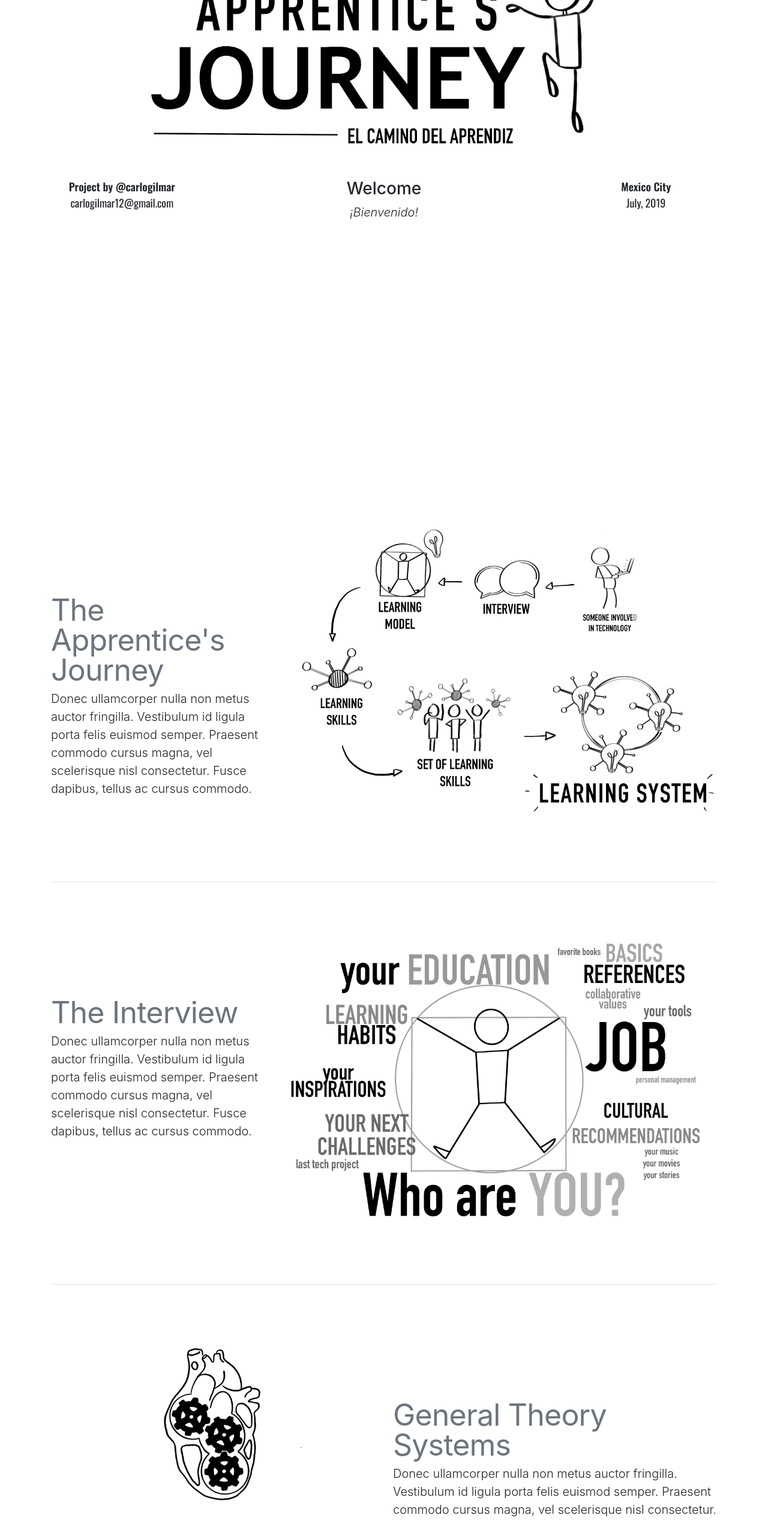
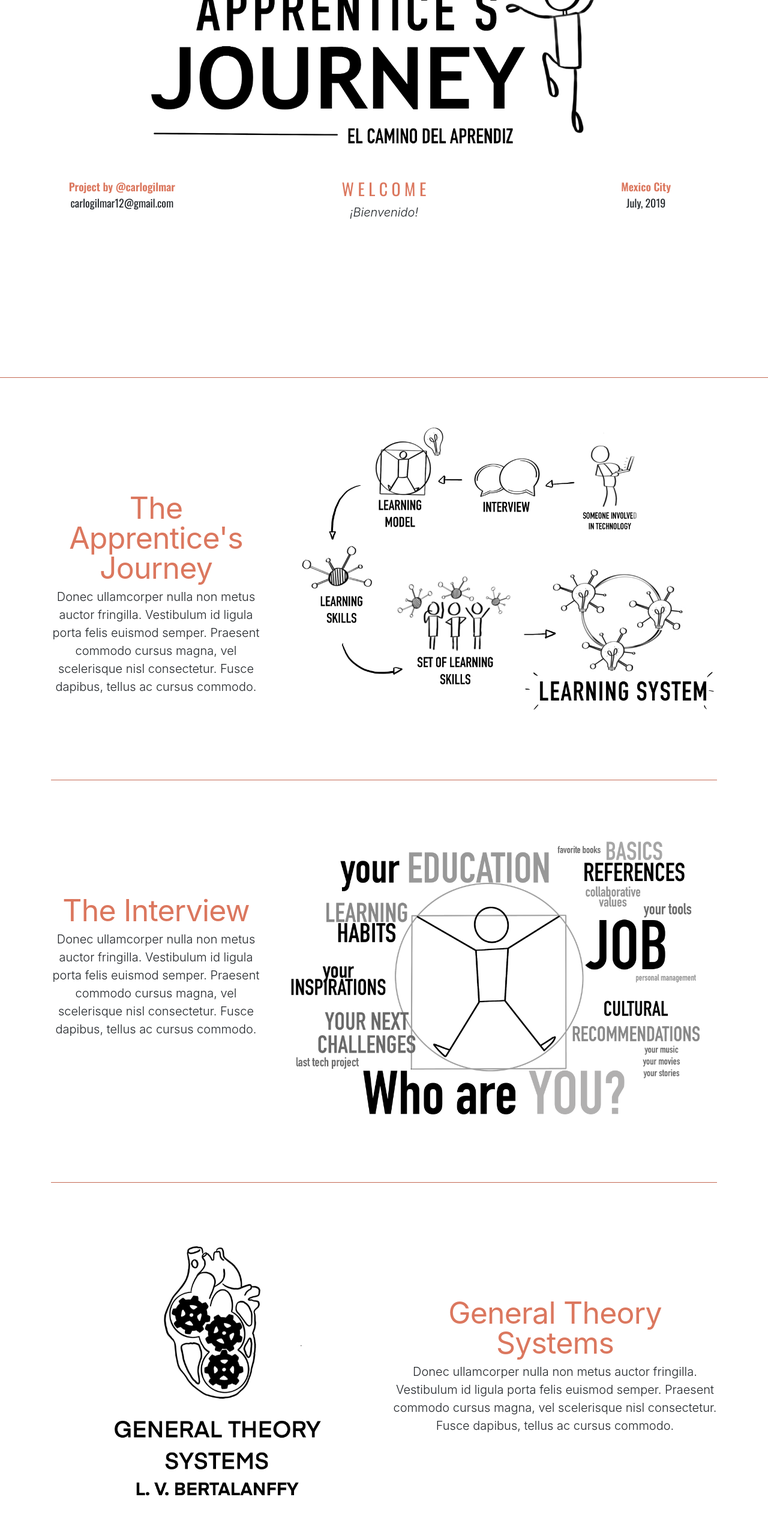
Before and after one commit to carlogilmar/theapprenticesjourney, a website: page index.html in a window 1280 px wide. Shown: the part 240-2776 px from the top of the page at 60% size. Drawn offline with nearby package versions, Linux system fonts and the light colour scheme.

Commit message:
Fixing styles

```diff
--- a/css/styles.css
+++ b/css/styles.css
@@ -1,5 +1,9 @@
 .nav_color{
   background-color: #ffffff;
+}
+
+.taj_color{
+  color: #cc3f1cb5;
 }
 
 .font_header {
@@ -7,7 +11,7 @@
 }
 
 a:hover{
-  color: #000000;
+  color: #cc3f1cb5;
 }
 
 .oswald {
@@ -39,7 +43,7 @@
 }
 
 .carousel-item {
-  height: 100vh;
+  /*height: 100vh;*/
   min-height: 350px;
   background: no-repeat center center scroll;
   -webkit-background-size: cover;
@@ -105,6 +109,7 @@
 
 .featurette-divider {
   margin: 5rem 0; /* Space out the Bootstrap <hr> more */
+  background-color: #cc3f1cb5;
 }
 
 /* Thin out the marketing headings */
--- a/index.html
+++ b/index.html
@@ -61,14 +61,14 @@
               </div>
               <div class="d-block d-sm-none">
                 <div class="text-center d-block d-sm-none">
-                    <br><br>
+                    <br>
                     <p class="oswald oswald-font">
-                      <b>Project by @carlogilmar</b>
+                      <b class="taj_color">Project by @carlogilmar</b>
                       <br>carlogilmar12@gmail.com
                     </p>
-                    <br><br>
+                    <br>
                     <p class="oswald oswald-font">
-                      <b>Mexico City</b>
+                      <b class="taj_color">Mexico City</b>
                       <br>July, 2019
                     </p>
                 </div>
@@ -80,21 +80,21 @@
                   </div>
                   <div class="col-md-2">
                     <p class="oswald oswald-font">
-                      <b>Project by @carlogilmar</b>
+                      <b class="taj_color">Project by @carlogilmar</b>
                       <br>carlogilmar12@gmail.com
                     </p>
                   </div>
                   <div class="col-md-2">
                   </div>
                   <div class="col-md-2">
-                    <h3 class=""> Welcome </h3>
+                    <h3 class="oswald taj_color"> W E L C O M E </h3>
                     <p class="lead"><i>¡Bienvenido!</i></p>
                   </div>
                   <div class="col-md-2">
                   </div>
                   <div class="col-md-2">
                     <p class="oswald oswald-font">
-                      <b>Mexico City</b>
+                      <b class="taj_color">Mexico City</b>
                       <br>July, 2019
                     </p>
                   </div>
@@ -106,14 +106,16 @@
       </div>
   </header>
 
+  <hr class="featurette-divider">
+
   <main role="main">
 
     <div class="container marketing">
 
       <!-- START THE FEATURETTES -->
       <div class="row featurette">
-        <div class="col-md-4">
-          <h2 class="featurette-heading"><span class="text-muted"> The Apprentice's Journey </span></h2>
+        <div class="col-md-4 text-center">
+          <h2 class="featurette-heading"><span class="taj_color"> The Apprentice's Journey </span></h2>
           <p class="lead">Donec ullamcorper nulla non metus auctor fringilla. Vestibulum id ligula porta felis euismod
             semper. Praesent commodo cursus magna, vel scelerisque nisl consectetur. Fusce dapibus, tellus ac cursus
             commodo.</p>
@@ -126,8 +128,8 @@
       <hr class="featurette-divider">
 
       <div class="row featurette">
-        <div class="col-md-4">
-          <h2 class="featurette-heading"><span class="text-muted"> The Interview </span></h2>
+        <div class="col-md-4 text-center">
+          <h2 class="featurette-heading"><span class="taj_color"> The Interview </span></h2>
           <p class="lead">Donec ullamcorper nulla non metus auctor fringilla. Vestibulum id ligula porta felis euismod
             semper. Praesent commodo cursus magna, vel scelerisque nisl consectetur. Fusce dapibus, tellus ac cursus
             commodo.</p>
@@ -140,8 +142,8 @@
       <hr class="featurette-divider">
 
       <div class="row featurette">
-        <div class="col-md-6 order-md-2">
-          <h2 class="featurette-heading"><span class="text-muted">General Theory Systems</span></h2>
+        <div class="col-md-6 order-md-2 text-center">
+          <h2 class="featurette-heading"><span class="taj_color">General Theory Systems</span></h2>
           <p class="lead">Donec ullamcorper nulla non metus auctor fringilla. Vestibulum id ligula porta felis euismod
             semper. Praesent commodo cursus magna, vel scelerisque nisl consectetur. Fusce dapibus, tellus ac cursus
             commodo.</p>
@@ -154,8 +156,8 @@
       <hr class="featurette-divider">
 
       <div class="row featurette">
-        <div class="col-md-6">
-          <h2 class="featurette-heading"><span class="text-muted"> The Hero with a Thousand Faces </span></h2>
+        <div class="col-md-6 text-center">
+          <h2 class="featurette-heading"><span class="taj_color"> The Hero with a Thousand Faces </span></h2>
           <p class="lead">Donec ullamcorper nulla non metus auctor fringilla. Vestibulum id ligula porta felis euismod
             semper. Praesent commodo cursus magna, vel scelerisque nisl consectetur. Fusce dapibus, tellus ac cursus
             commodo.</p>
```
